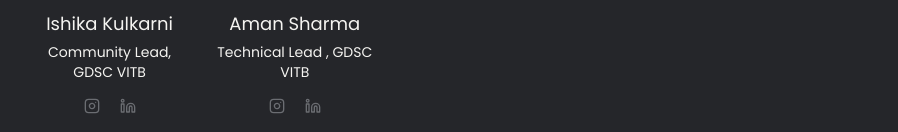
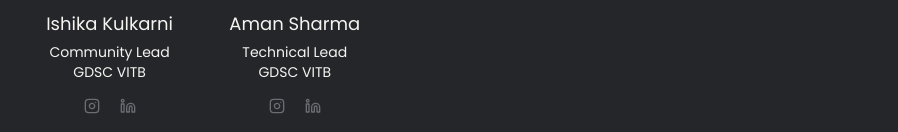
Before and after one commit to GDGCVITBHOPAL/summerfest, a React (Create React App) app: page / in a window 1280 px wide. Shown: the part 3381-3513 px from the top of the page, without its empty margins (160-1058 px from the left). Built offline with nearby package versions, Linux system fonts and the light colour scheme.

Commit message:
Contact changes

```diff
--- a/src/components/Contact.js
+++ b/src/components/Contact.js
@@ -37,7 +37,11 @@ const Contact = () => {
             </div>
             <div className={"speaker-textbox"}>
               <h1 className={"speaker-name"}>Ishika Kulkarni</h1>
-              <p className={"speaker-title"}>Community Lead, GDSC VITB</p>
+              <p className={"speaker-title"}>
+                Community Lead
+                <br />
+                GDSC VITB
+              </p>
               <a
                 className={"social-icons-contact"}
                 href="https://www.instagram.com/kulkarni.ishika/"
@@ -68,8 +72,9 @@ const Contact = () => {
             <div className={"speaker-textbox"}>
               <h1 className={"speaker-name"}>Aman Sharma</h1>
               <p className={"speaker-title"}>
-                Technical Lead , GDSC
-                <br /> VITB
+                Technical Lead
+                <br />
+                GDSC VITB
               </p>
               <a
                 className={"social-icons-contact"}
```
